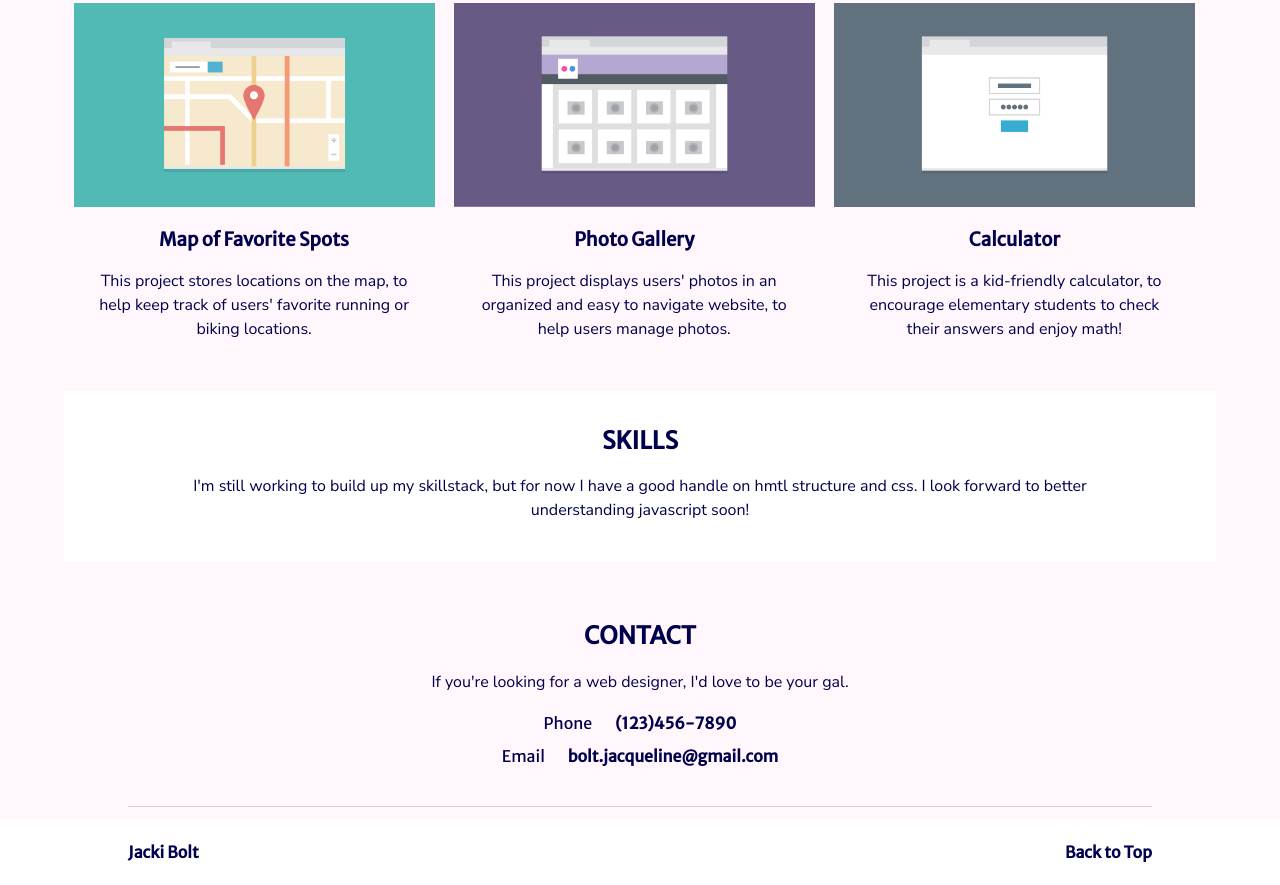
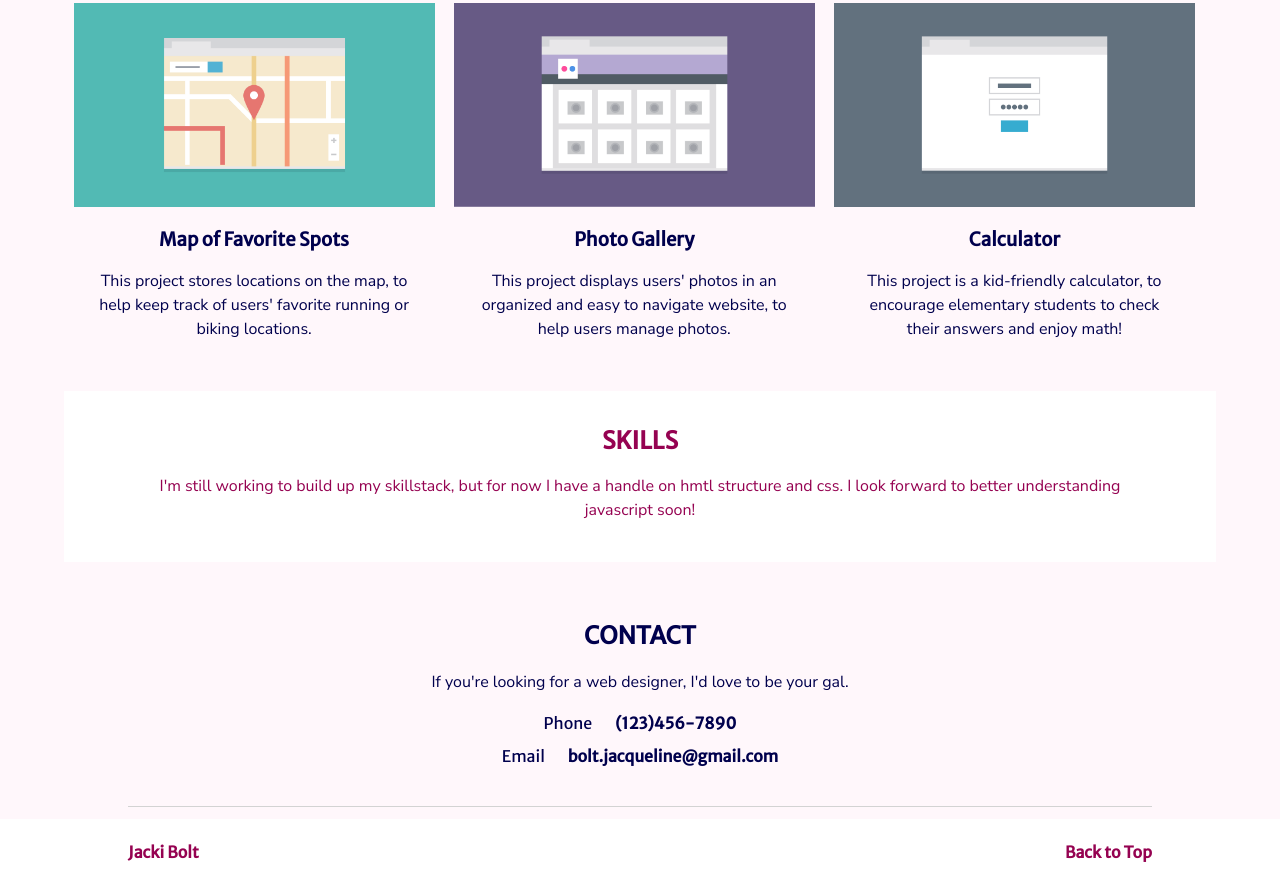
Before and after one commit to jackibolt/Project-2-Responsive-Design, a plain HTML site: page index.html in a window 1280 px wide. Shown: the part 914-1799 px from the top of the page. Drawn offline with Linux system fonts and the light colour scheme.

Commit message:
Extra Credit Items

```diff
--- a/index.html
+++ b/index.html
@@ -15,12 +15,14 @@
     <header><a id="home"></a>
       <div class="container">
         <h1 class="name">Jacki Bolt</h1>
+        <nav>
           <ul class="nav">
             <li><a href="#">Home</a></li>
             <li><a href="#portfolio">Portfolio</a></li>
             <li><a href="#skills">Skills</a></li>
             <li><a href="#contact">Contact</a></li>
           </ul>
+        </nav>
       </div>
     </header>
 
@@ -76,7 +78,7 @@
 
       <section class="skills"> <a id="skills"></a>
         <h2>Skills</h2>
-        <p>I'm still working to build up my skillstack, but for now I have a good handle on hmtl structure and css. I look forward to better understanding javascript soon!</p>
+        <p>I'm still working to build up my skillstack, but for now I have a handle on hmtl structure and css. I look forward to better understanding javascript soon!</p>
       </section>          <!-- End of Skills Section -->
 
       <section class="contact"> <a id="contact"></a>
--- a/styles/styles.css
+++ b/styles/styles.css
@@ -107,6 +107,7 @@ p {
   background: white;
   padding-top: 1px;
   padding-bottom:40px;
+  color: #950251;
 }
 
 .contact h2 {
@@ -154,6 +155,7 @@ p {
 .foot {
   display: flex;
   justify-content: space-between;
+  color: #950251;
 }
 
 .foot li {
@@ -170,10 +172,17 @@ p {
   padding-right: 10%;
 }
 
+#link a{
+  color: #950251;
+}
+
+#link a:hover {
+  color: #00004d;
+}
 
 /*   MEDIA QUERIES   */
 
-@media (min-width: 769px) {
+@media (min-width: 768px) {
 
   .nav {
     background: white;
```
Lines whose indentation alone changed are shown as unchanged.
